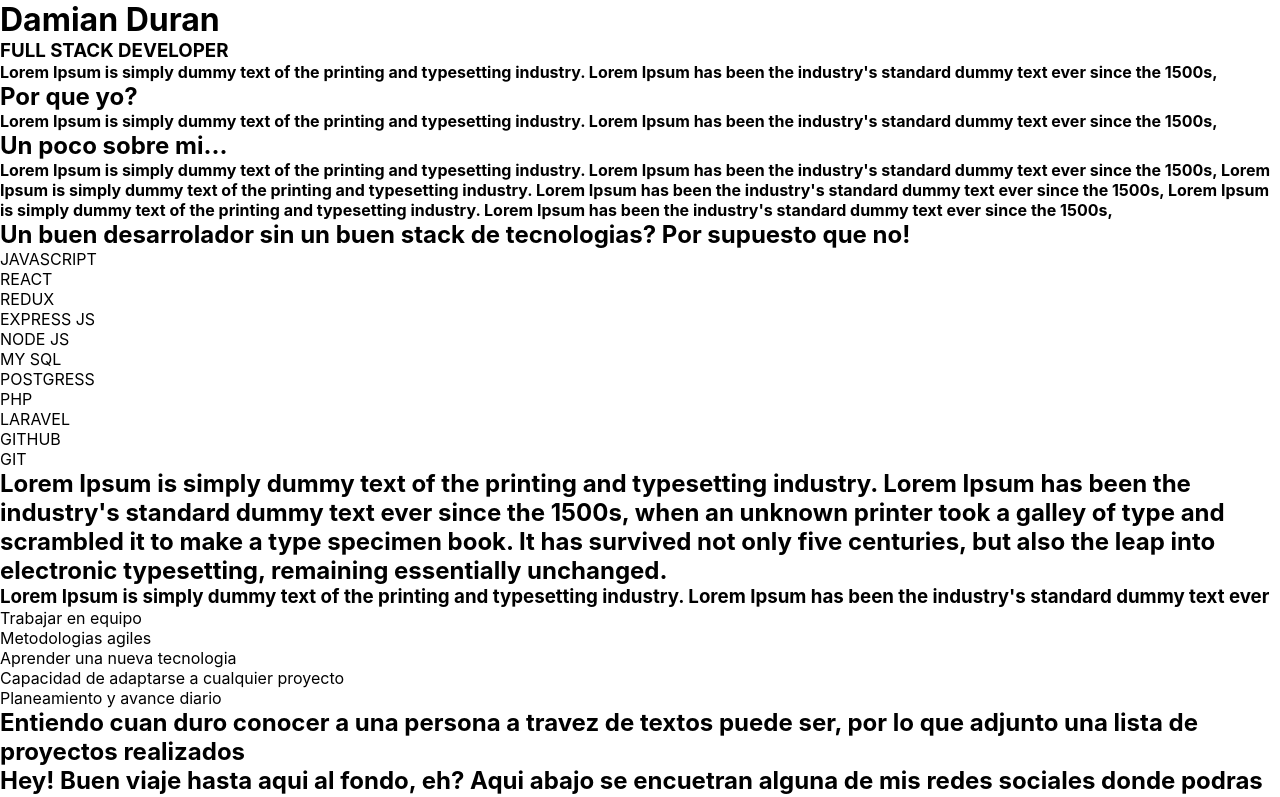
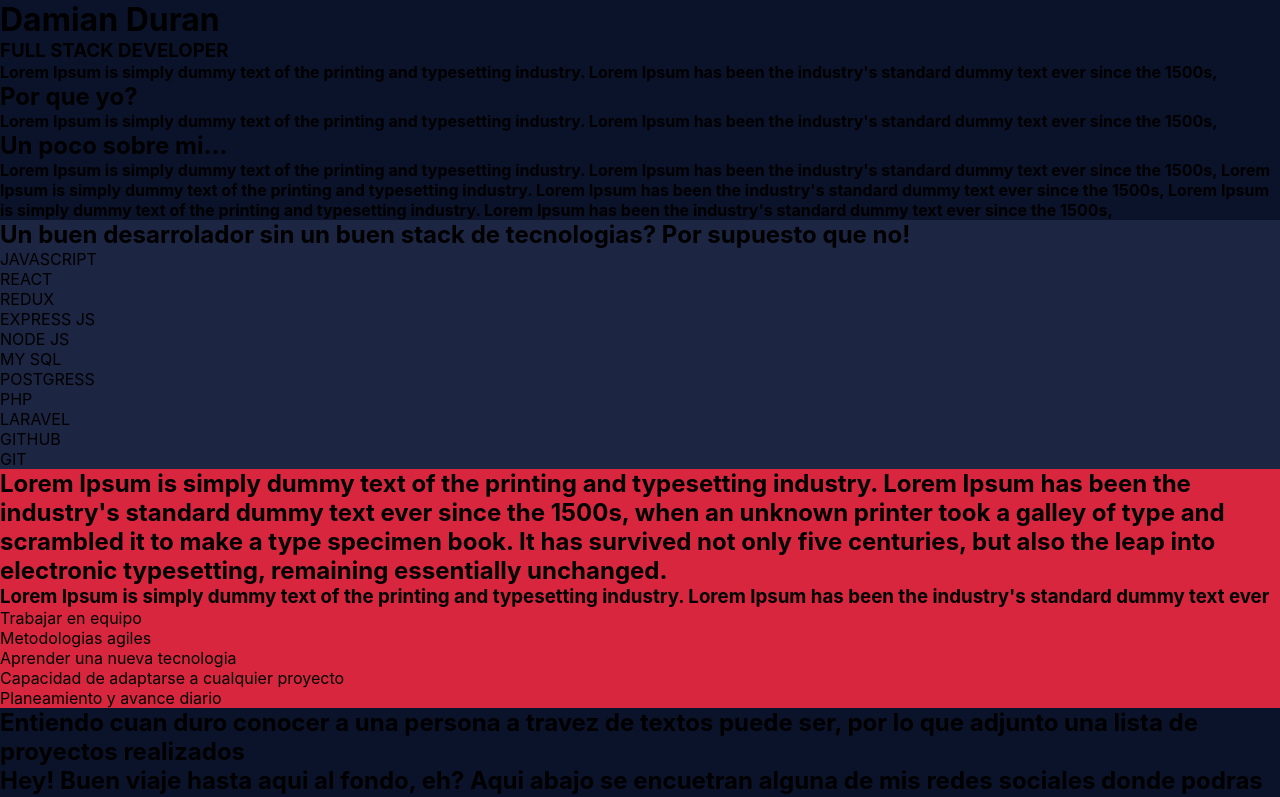
Before and after one commit to Damian-luis/portfolio, a React (Create React App) app: page / in a window 1280 px wide. Shown: the top 797 px of the page. Built offline with nearby package versions, Linux system fonts and the light colour scheme.

Commit message:
colors saved

```diff
--- a/src/App.css
+++ b/src/App.css
@@ -3,3 +3,12 @@
   padding:0px;
   box-sizing: border-box;
 }
+body {
+  background-color:rgb(11, 19, 43)
+}
+.skills{
+  background-color:rgb(28, 37, 65)
+}
+.laboral-experience{
+  background-color:rgb(215, 38, 61)
+}
```
